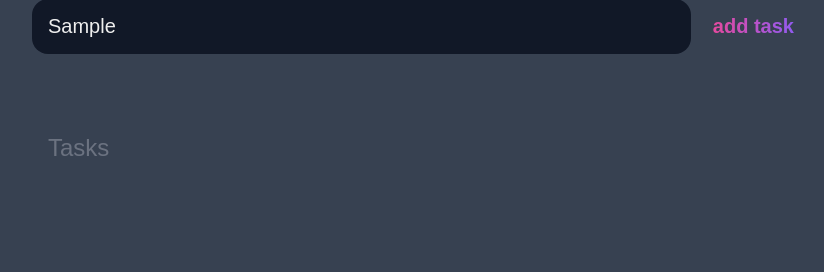
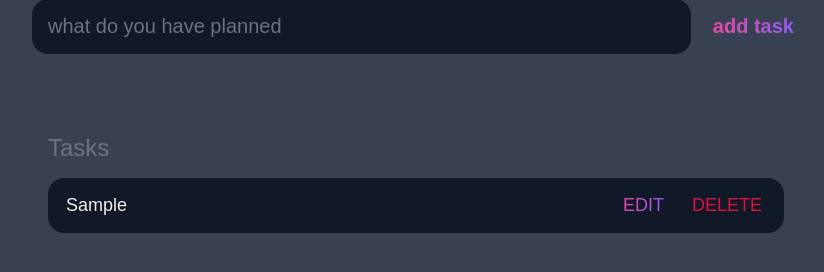
Before and after one commit to prince-nkuru/learning-function, a plain HTML site: page index.html in a window 1280 px wide. Both pictures are taken after typing "Sample" into the empty fields and a click on the input "add task". Shown: the part 78-350 px from the top of the page, without its empty margins (224-1048 px from the left). Drawn offline with Linux system fonts and the light colour scheme.

Commit message:
adding codes of javascript

```diff
--- a/todoList/main.css
+++ b/todoList/main.css
@@ -95,6 +95,10 @@ main {
   border-radius: 1rem;
   margin-bottom: 1rem;
 }
+#tasks .task .content{
+  flex: 1 1 0%;
+}
+
 #tasks .task .content .text {
   color: var(--light);
   width: 100%;
--- a/todoList/main.js
+++ b/todoList/main.js
@@ -6,10 +6,12 @@ const input = document.querySelector('#new-task-input');
 
 const list_el = document.querySelector('#tasks');
 
-const task = input.Value;
+
 
 form.addEventListener('submit', (e) => {
   e.preventDefault();
+
+  const task = input.value;
 
   if (!task){
     alert('fill in');
@@ -21,10 +23,54 @@ form.addEventListener('submit', (e) => {
 
   const task_content_el = document.createElement('div');
   task_content_el.classList.add('content');
-  task_content_el.innerText = task;
+   //need to be removed anytime
 
   task_el.appendChild(task_content_el);
+
+  /**********************************************/
+  const task_input_el = document.createElement('input');
+  task_input_el.classList.add('text');
+  task_input_el.type = 'text';
+  task_input_el.value = task;
+  task_input_el.setAttribute('readonly', 'readonly');
+
+  task_content_el.appendChild(task_input_el);
+
+  /**********************************************/
+
+  //adding action division and its inclusion
+
+  const task_action_el = document.createElement('div');
+  task_action_el.classList.add('action');
+
+  const task_edit_el = document.createElement('button');
+  task_edit_el.classList.add('edit');
+  task_edit_el.innerHTML = 'Edit';
+
+  const task_delete_el = document.createElement('button');
+  task_delete_el.classList.add('delete');
+  task_delete_el.innerHTML = 'Delete'
+
+  task_action_el.appendChild(task_edit_el);
+  task_action_el.appendChild(task_delete_el);
+
+  task_el.appendChild(task_action_el);
+
   list_el.appendChild(task_el);
+
+
+  input.value = ''; // to empty input after add item
+
+  task_edit_el.addEventListener('click', () =>{
+    if(task_edit_el.innerText.toLowerCase() === 'edit'){
+      task_input_el.removeAttribute('readonly');
+      task_input_el.focus();
+      task_edit_el.innerText = 'save';
+    }else {
+      task_input_el.setAttribute('readonly', 'readonly');
+      task_edit_el.innerText = 'Edit';
+    }
+  })
 
 })
 })
```
